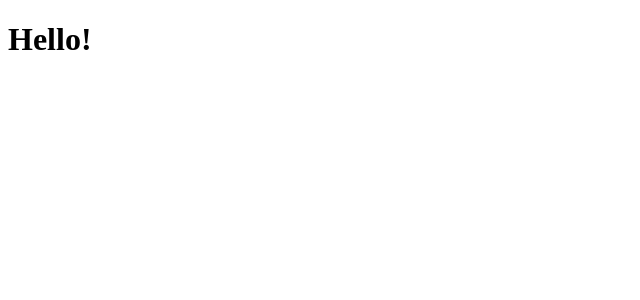
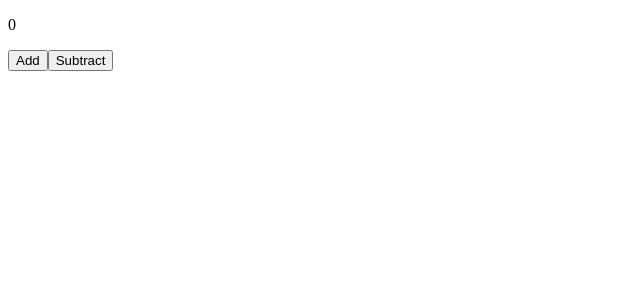
Before and after one commit to dreardon1021/react-from-scratch, a React app: page / in a window 1280 px wide. Shown: the top 300 px of the page, without its empty margins (0-640 px from the left). Built offline with nearby package versions, Linux system fonts and the light colour scheme.

Commit message:
Add logic to App functions

```diff
--- a/src/App/App.js
+++ b/src/App/App.js
@@ -9,16 +9,32 @@ class App extends Component {
   }
 
   addToCounter() {
-
+    console.log("test");
+    let addedCounter = this.state.counter + 1;
+    this.setState({ counter: addedCounter });
   }
 
   subtractFromCounter() {
-
+    let subtractedCounter = this.state.counter - 1;
+    this.setState({ counter: subtractedCounter });
   }
 
   render() {
-    return <h1>Hello!</h1>;
+    return (
+      <div>
+        <p class="counter-count">{this.state.counter}</p>
+        <button onClick={() => this.addToCounter(e)} className="counter-button">
+          Add
+        </button>
+        <button
+          onClick={() => this.subtractFromCounter(e)}
+          className="counter-button"
+        >
+          Subtract
+        </button>
+      </div>
+    );
   }
 }
 
-export default App
+export default App;
```
